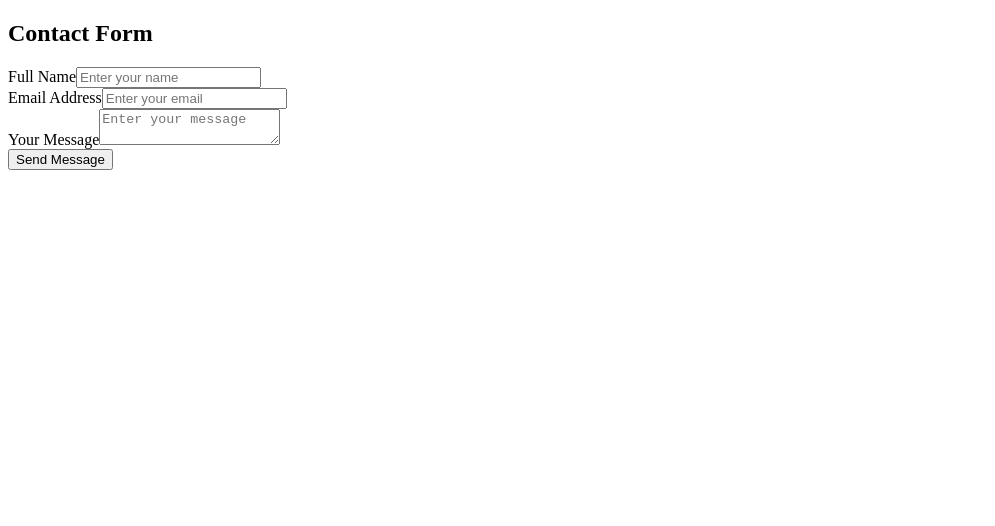
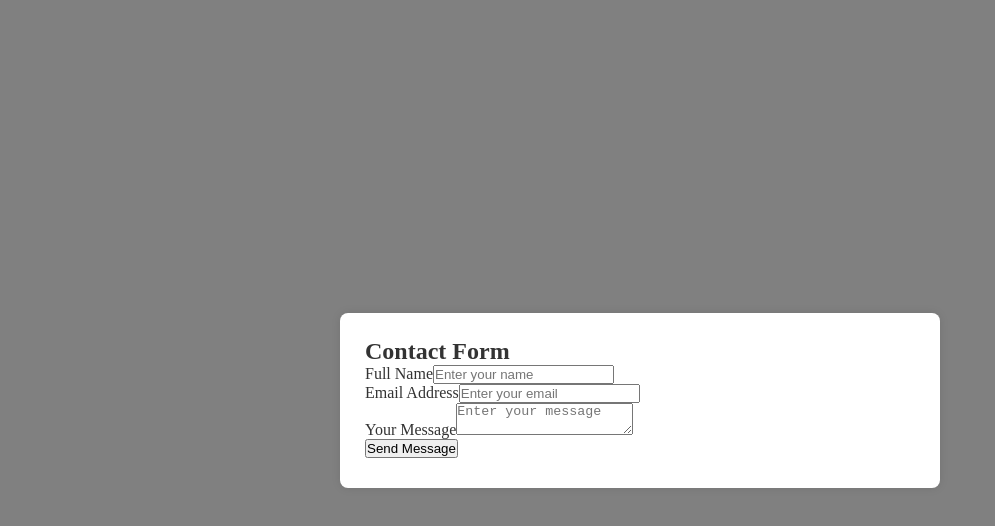
Before and after one commit to Stiv3nn/Contact-form, a React (Vite) app: page / in a window 1280 px wide. Shown: the top 526 px of the page, without its empty margins (0-995 px from the left). Built offline with nearby package versions, Linux system fonts and the light colour scheme.

Commit message:
css della sezione contact e css del <form>

```diff
--- a/src/Components/Contact/Contact.css
+++ b/src/Components/Contact/Contact.css
@@ -0,0 +1,24 @@
+*{
+    margin: 0;
+    padding: 0;
+    box-sizing: border-box;
+}
+
+.contact{
+    display: flex;
+    justify-content: center;
+    align-items: center;
+    min-height: 100vh;
+    background: gray;
+}
+
+form{
+    max-width: 600px;
+    width: 100%;
+    background: #fff;
+    padding: 25px 25px 30px;
+    border-radius: 8px;
+    box-shadow: 0 0 10px rgba(0, 0, 0, .1);
+    color: #333;
+    margin: 25px;
+}
```
